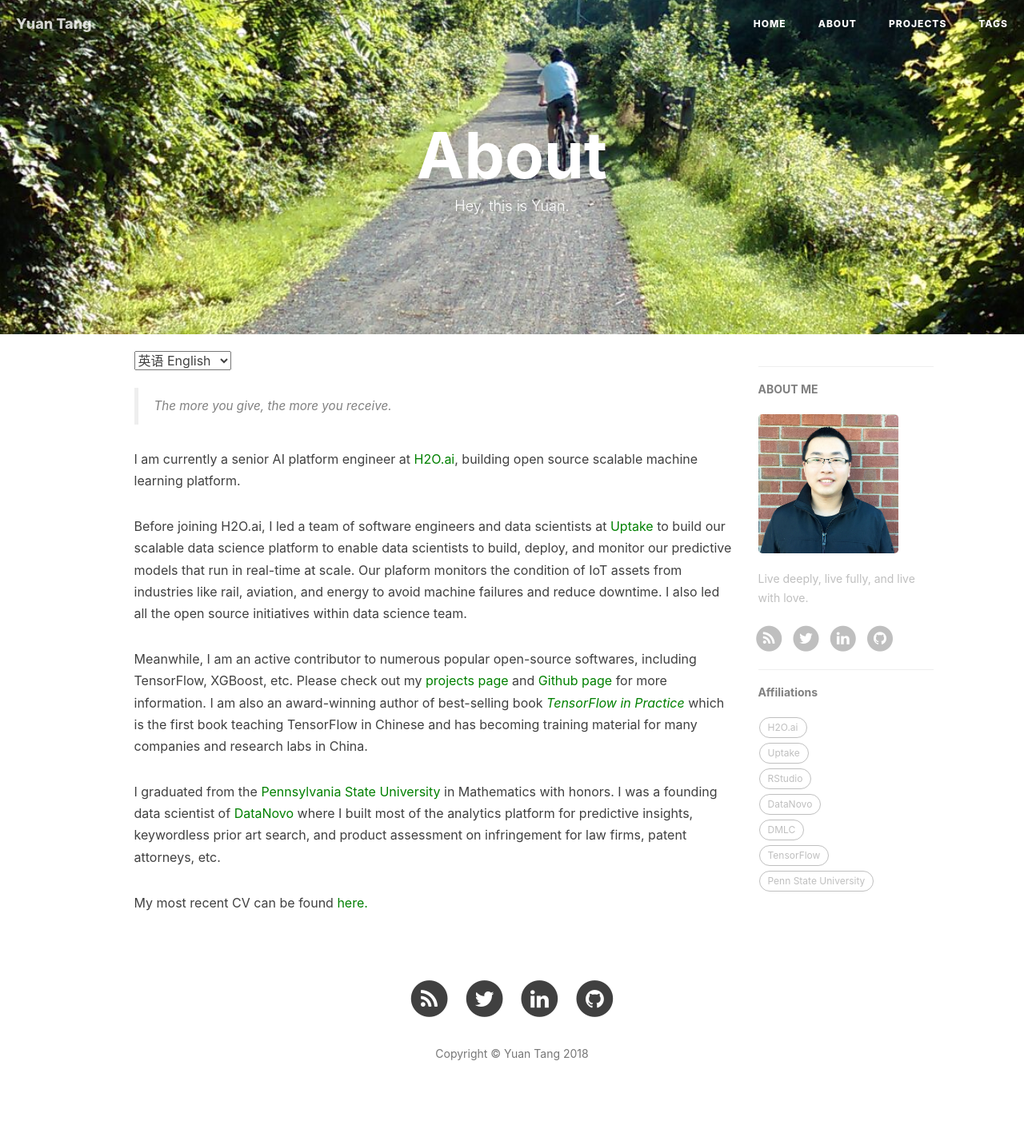
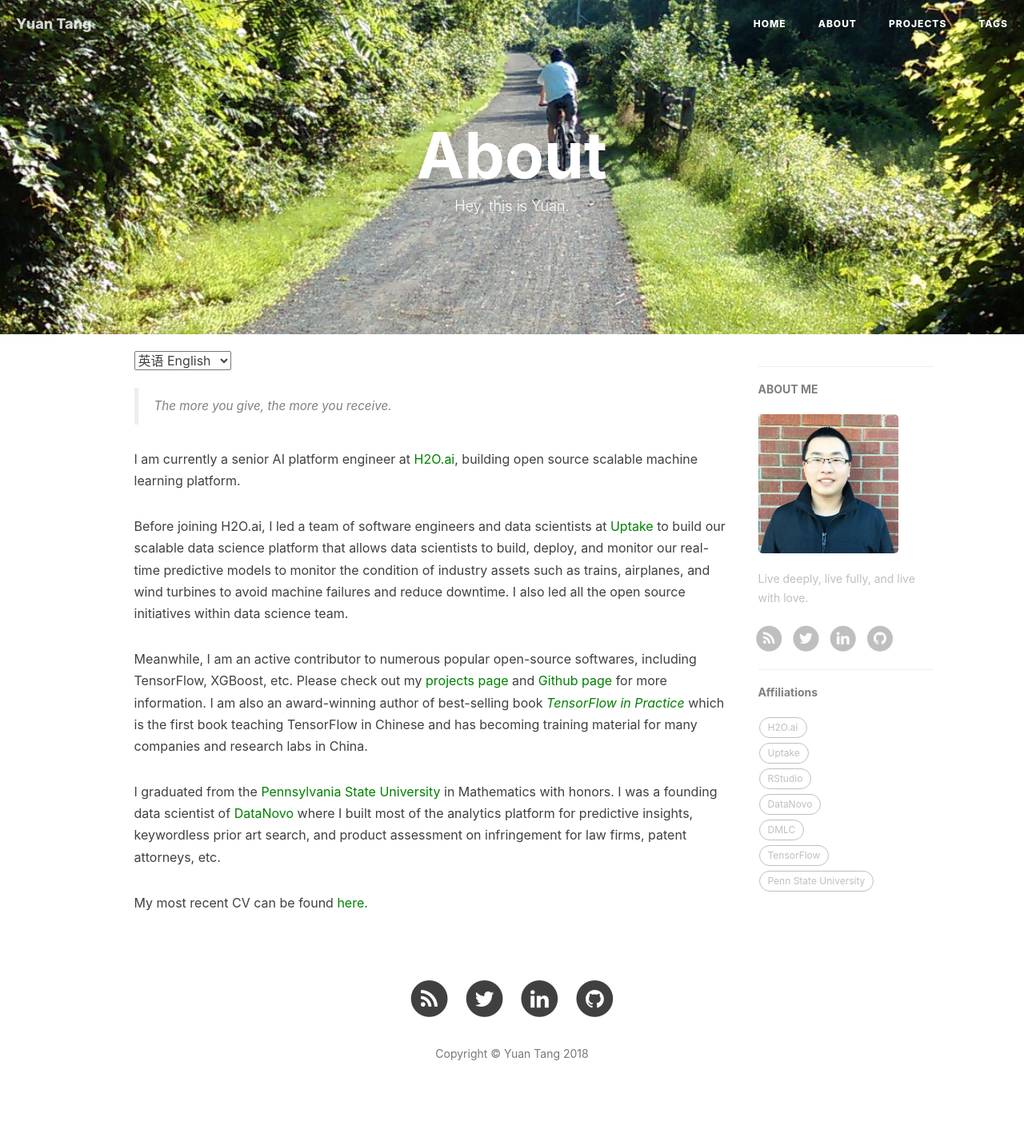
Before and after one commit to terrytangyuan/terrytangyuan.github.com, a Jekyll site: the page built from about.html, in a window 1280 px wide. Shown: the whole page at 80% size. Built offline with Jekyll 4.4.1, drawn with Linux system fonts in a browser that asks for light colours; nearby versions of some CDN libraries; comment, search, counter and statistics services are not loaded.

Commit message:
Update about.html

```diff
--- a/about.html
+++ b/about.html
@@ -22,7 +22,7 @@ header-img: "img/about-bg.jpg"
         I am currently a senior AI platform engineer at <a href="https://www.h2o.ai/" style="color:green;">H2O.ai</a>, building open source scalable machine learning platform.
     </p>
 
-    <p> Before joining H2O.ai, I led a team of software engineers and data scientists at <a href="http://uptake.com" style="color:green;">Uptake</a> to build our scalable data science platform to enable data scientists to build, deploy, and monitor our predictive models that run in real-time at scale. Our plaform monitors the condition of IoT assets from industries like rail, aviation, and energy to avoid machine failures and reduce downtime. I also led all the open source initiatives within data science team.</p>
+    <p> Before joining H2O.ai, I led a team of software engineers and data scientists at <a href="http://uptake.com" style="color:green;">Uptake</a> to build our scalable data science platform that allows data scientists to build, deploy, and monitor our real-time predictive models to monitor the condition of industry assets such as trains, airplanes, and wind turbines to avoid machine failures and reduce downtime. I also led all the open source initiatives within data science team.</p>
 
     <p>Meanwhile, I am an active contributor to numerous popular open-source softwares, including TensorFlow, XGBoost, etc. Please check out my <a href="http://terrytangyuan.github.io/projects/" style="color:green";>projects page</a> and <a href="http://github.com/terrytangyuan/" style="color:green";>Github page</a> for more information. I am also an award-winning author of best-selling book <a href="../2017/02/12/tensorflow-in-practice-book-chinese/" style="color:green;"><i>TensorFlow in Practice </i> </a> which is the first book teaching TensorFlow in Chinese and has becoming training material for many companies and research labs in China.
     </p>
```
